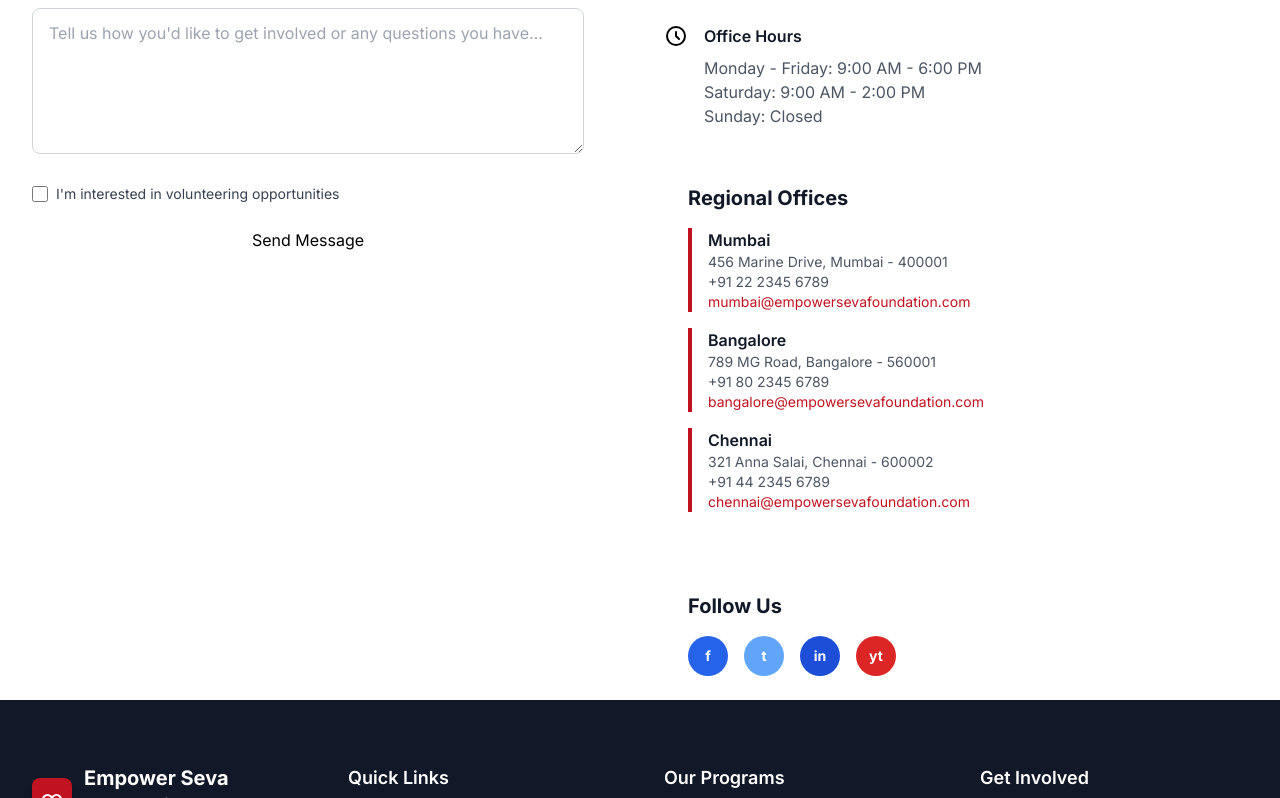
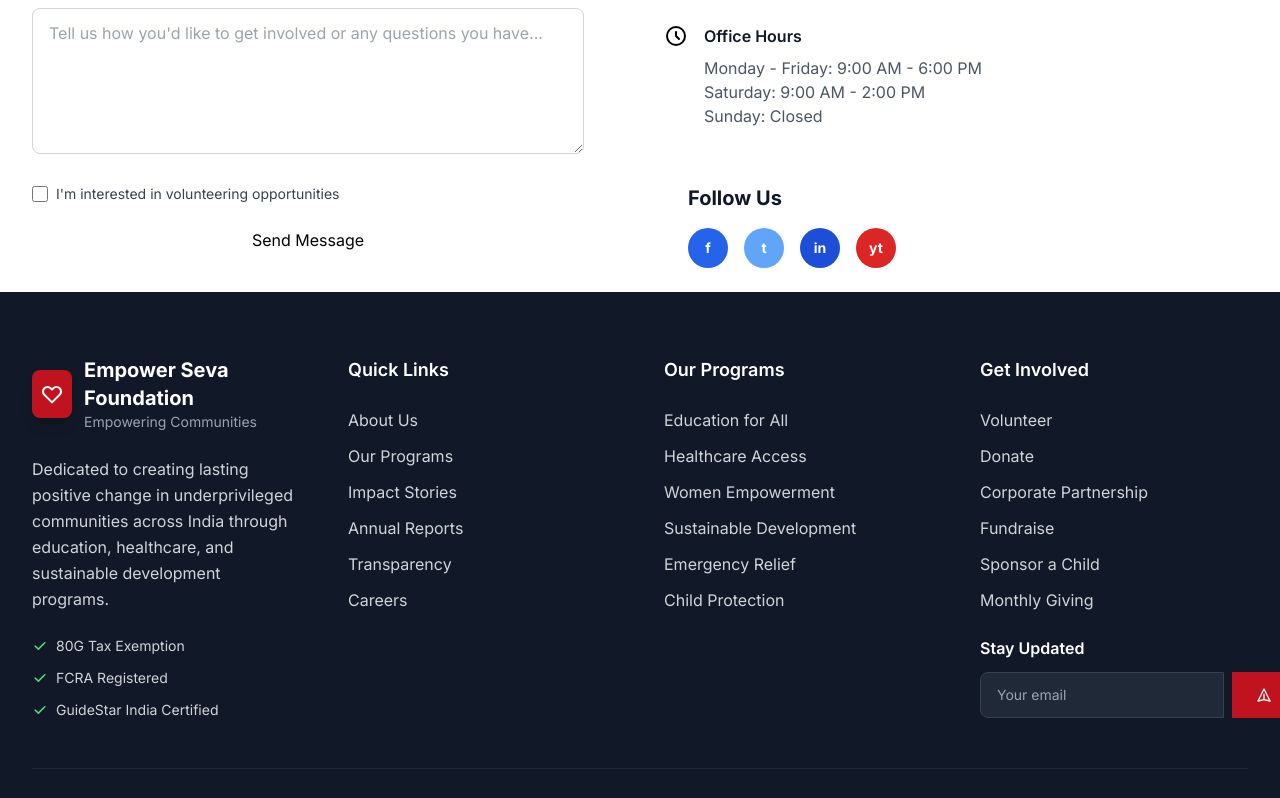
Before and after one commit to wecodes-in/hope, a React (Vite) app: page / in a window 1280 px wide. Shown: the part 11202-12000 px from the top of the page. Built offline with nearby package versions, Linux system fonts and the light colour scheme.

Commit message:
empower seva foundation commit name change2

```diff
--- a/src/components/Contact.jsx
+++ b/src/components/Contact.jsx
@@ -234,20 +234,7 @@ const Contact = () => {
               ))}
             </div>
 
-            {/* Regional Offices */}
-            <div className="card p-6">
-              <h4 className="text-xl font-bold text-gray-900 mb-4">Regional Offices</h4>
-              <div className="space-y-4">
-                {offices.map((office, index) => (
-                  <div key={index} className="border-l-4 border-primary-600 pl-4">
-                    <h5 className="font-semibold text-gray-900">{office.city}</h5>
-                    <p className="text-sm text-gray-600">{office.address}</p>
-                    <p className="text-sm text-gray-600">{office.phone}</p>
-                    <p className="text-sm text-primary-600">{office.email}</p>
-                  </div>
-                ))}
-              </div>
-            </div>
+
 
             {/* Social Media */}
             <div className="card p-6">
```
